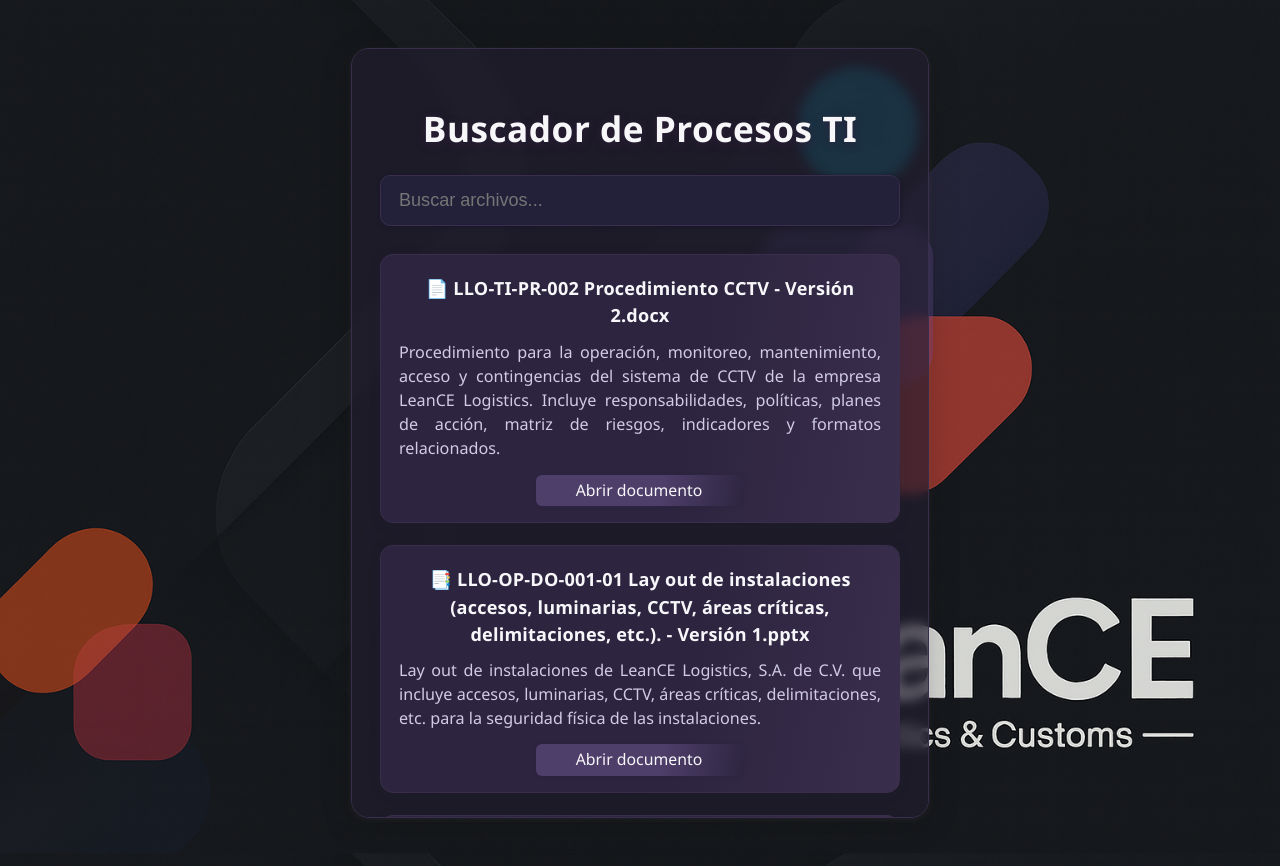
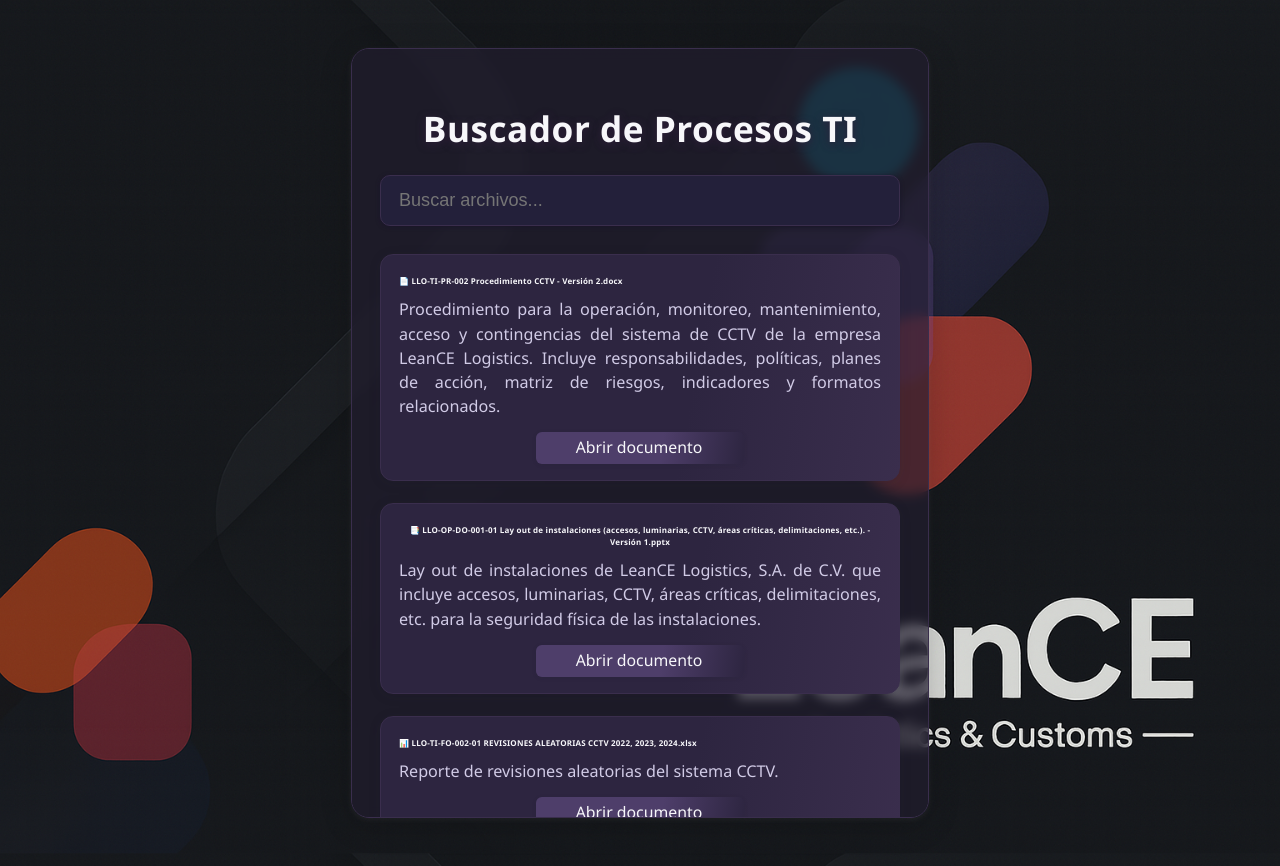
Before and after one commit to desarrolladorJR2025/archivos_oea, a React (Vite) app: page / in a window 1280 px wide. Built offline with nearby package versions, Linux system fonts and the light colour scheme.

Commit message:
cambios en padding

```diff
--- a/src/App.css
+++ b/src/App.css
@@ -140,7 +140,7 @@
 .nombre {
   font-weight: 700;
   color: #f7f7fa;
-  font-size: 1.13rem;
+  font-size: .5rem;
   margin-bottom: 2px;
   letter-spacing: 0.2px;
   display: flex;
@@ -269,6 +269,5 @@
     padding: 0;
     height: 100vh;
     background-size: 100% 100%;
-
   }
 }
```
